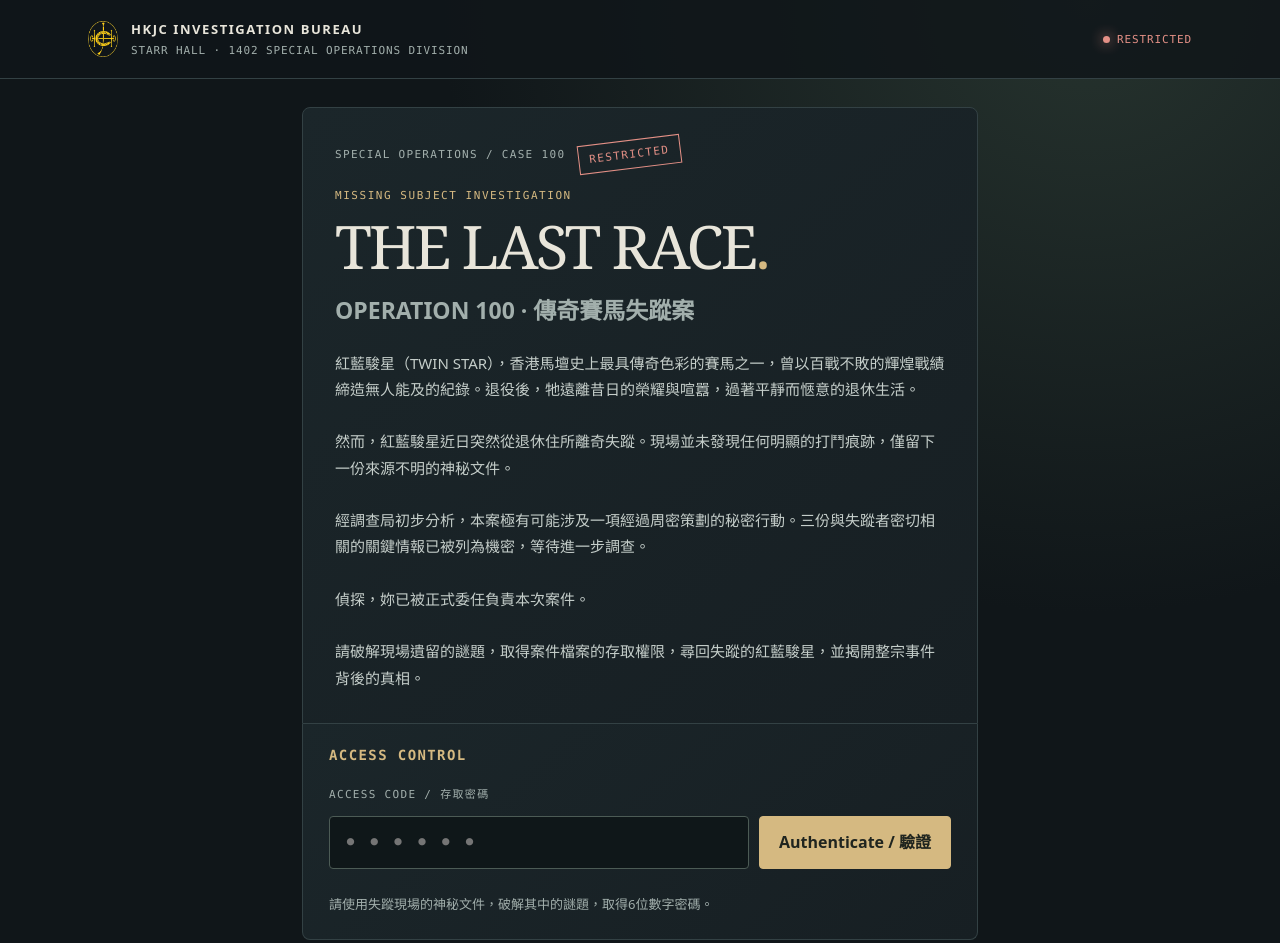
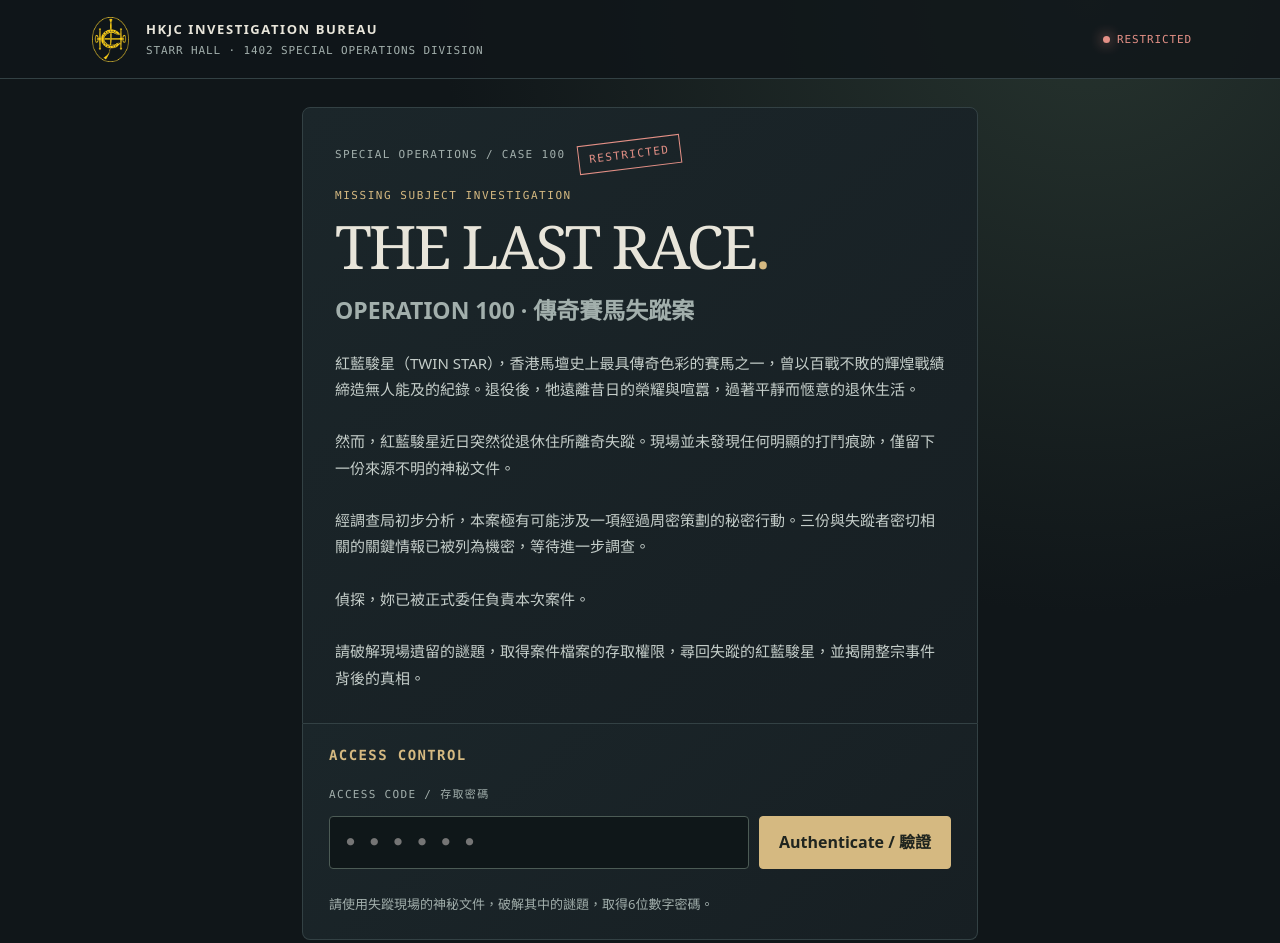
Before and after one commit to Alex950710/Operation-100, a plain HTML site: page index.html in a window 1280 px wide. Shown: the top 943 px of the page. Drawn offline with Linux system fonts and the light colour scheme.

Commit message:
Update index.html

```diff
--- a/index.html
+++ b/index.html
@@ -72,6 +72,40 @@ body { display: flex; flex-direction: column; min-height: 100vh; min-height: 100
 h1:focus,
 h2:focus {
     outline: none;
+}
+
+/* HKJC Logo — Responsive Image Fix */
+
+.top .brand .seal {
+    width: 45px;
+    height: 45px;
+    display: flex;
+    align-items: center;
+    justify-content: center;
+    flex-shrink: 0;
+    overflow: visible;
+    border: none;
+    border-radius: 0;
+}
+
+.top .brand .seal img {
+    display: block;
+    width: 100%;
+    height: 100%;
+    max-width: 100%;
+    max-height: 100%;
+    object-fit: contain;
+    object-position: center;
+    border-radius: 0;
+}
+
+/* Mobile Logo Size */
+
+@media (max-width: 700px) {
+    .top .brand .seal {
+        width: 40px;
+        height: 40px;
+    }
 }
 
 </style></head><body><header class="top"><div class="wrap"><div class="brand"><div class="seal">
```
